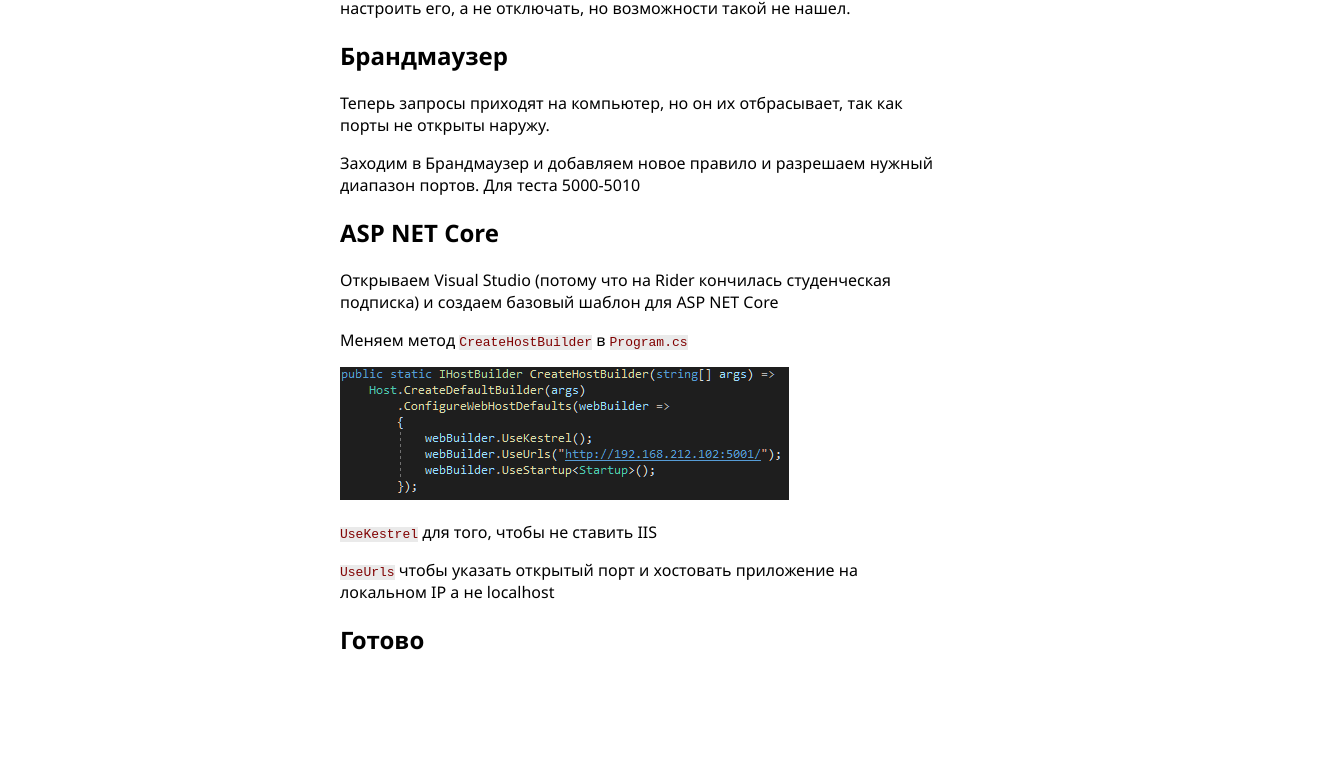
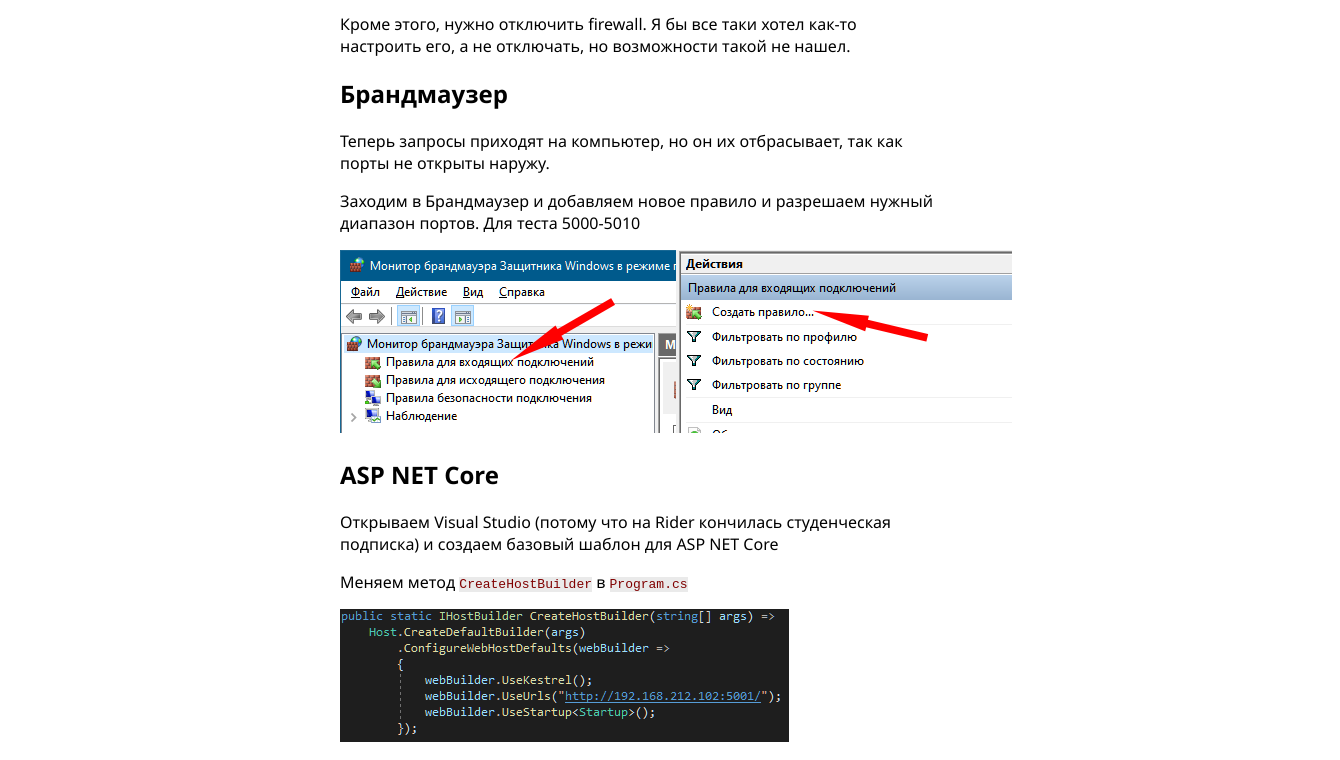
Before and after one commit to Belianin/belianin.github.io, a plain HTML site: page articles/home-server.html in a window 1280 px wide. Shown: the part 1071-1831 px from the top of the page, 1340 px wide, since content can reach past the window. Before the commit the page ends 1747 px from the top, so only its background shows below. Drawn offline with Linux system fonts and the light colour scheme.

Commit message:
add two images for home server article

```diff
--- a/articles/home-server.html
+++ b/articles/home-server.html
@@ -9,6 +9,7 @@
             <article>
                 <h1>Домашний сервер майкрософтофила</h1>
                 <p>Всегда мечтал о своем сервер с белым ip, стоящим у меня дома. Краткий обзор как же я его сделал на стеке Microsoft Windows 10 + ASP NET Core</p>
+                <p>Разобраться можно и без скриншотов, но я </p>
                 <h1>Белый IP</h1>
                 <p>Для начала нужно получить белый IP. Возможность сделать это полностью зависит от провайдера и региона</p>
                 <p>Пока у меня был МТС я просто физически не мог его приобрести. Они продавали его только для Москвичей. Уж не знаю с чем это связано. Возможно, это тайный план обострить конфликт между провинцией и столицей.</p>
@@ -26,6 +27,9 @@
                 <h1>Брандмаузер</h1>
                 <p>Теперь запросы приходят на компьютер, но он их отбрасывает, так как порты не открыты наружу.</p>
                 <p>Заходим в Брандмаузер и добавляем новое правило и разрешаем нужный диапазон портов. Для теста 5000-5010</p>
+                <div style="width: 1000px;">
+                    <img src="resources/incomming-connections.png"><img src="resources/create-rule.png">
+                </div>
                 <h1>ASP NET Core</h1>
                 <p>Открываем Visual Studio (потому что на Rider кончилась студенческая подписка) и создаем базовый шаблон для ASP NET Core</p>
                 <p>Меняем метод <code>CreateHostBuilder</code> в <code>Program.cs</code></p>
```
Also changed, not shown: articles/resources/create-rule.png (added), articles/resources/incomming-connections.png (added).
